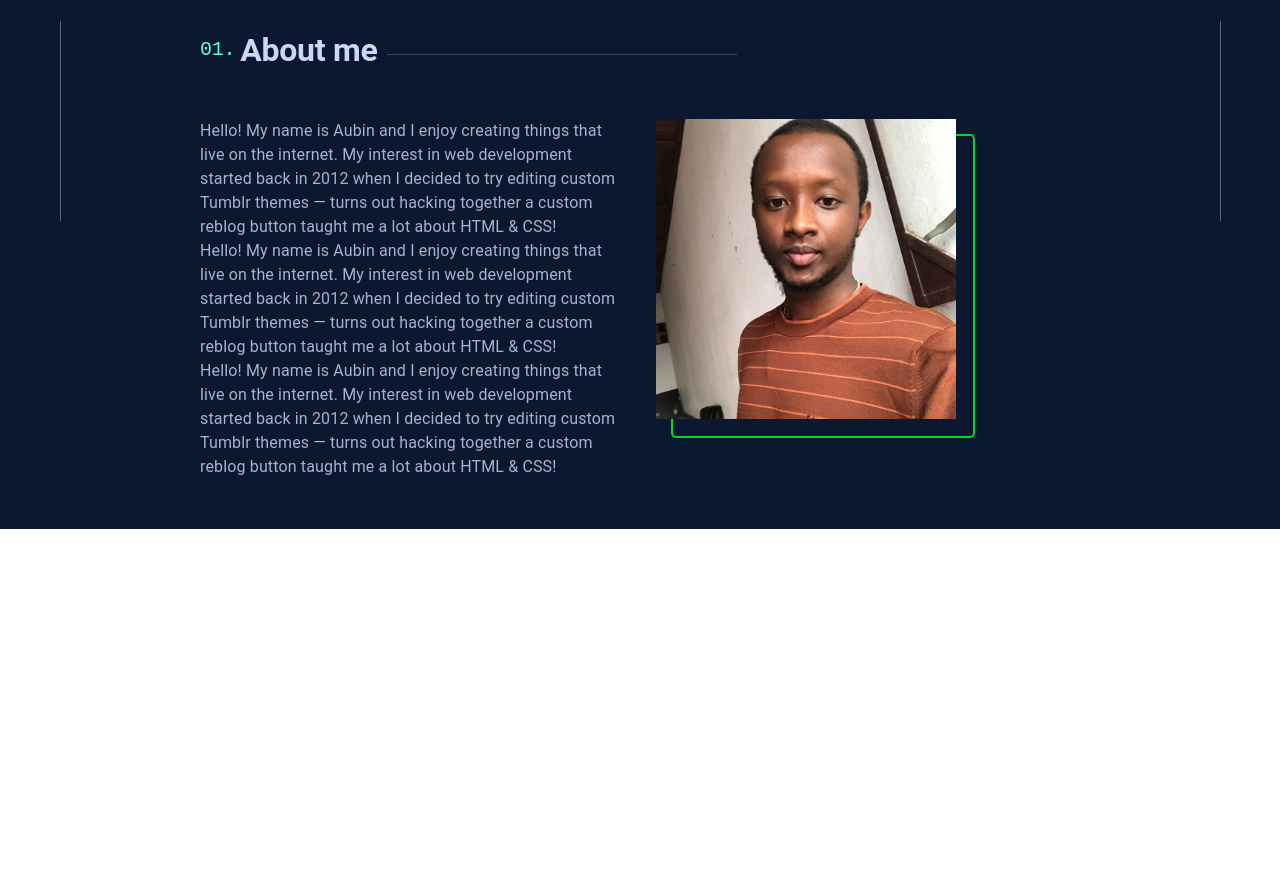
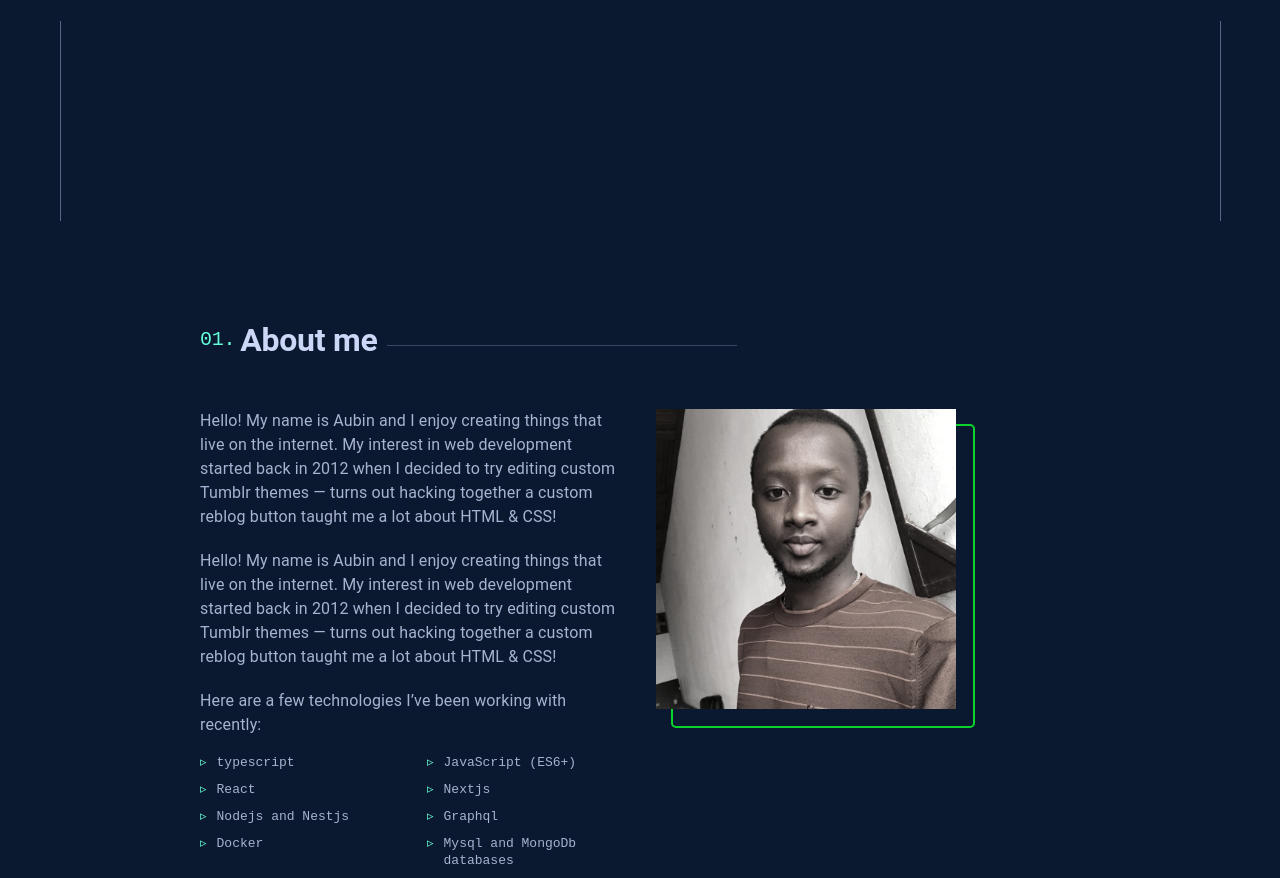
Before and after one commit to sopranoelfuego/aubinishimwe.com, a Next.js app: page / in a window 1280 px wide. Shown: the part 579-1457 px from the top of the page. Before the commit the page ends 1108 px from the top, so only its background shows below. Built offline with nearby package versions, Linux system fonts and the light colour scheme.

Commit message:
about me at 90%

```diff
--- a/src/components/AboutMe.tsx
+++ b/src/components/AboutMe.tsx
@@ -1,39 +1,28 @@
-import { Box, Grid,  styled,  Typography,  useTheme } from '@mui/material'
+import { Box, Grid,  List,  ListItem,  styled,  Typography,  useTheme } from '@mui/material'
 import ComponentTitle from '@utils/ComponentTitle'
 import Image from 'next/image'
 import React from 'react'
 
 function AboutMe() {
 
-    const ImageContainer=styled('div')(({ theme})=>({
-        position:"relative",
-        display:"block",
-        "&::before":{
-            content:'"hello friday"',
-            display:"inline-block",
-            width:"300px",
-            height:"300px",
-            transform:"translate(15px,15px)",
-            border:"2px solid #0ad42b",
-            transition:"transform 300ms ease-in",
-            borderRadius:"5px",
-            position: "absolute",
+  const techList=[
+    {key:"1",name:"typescript"},
+    {key:"2",name:"JavaScript (ES6+)"},
+    {key:"3",name:"React"},
+    {key:"4",name:"Nextjs"},
+    {key:"5",name:"Nodejs and Nestjs "},
+    {key:"6",name:"Graphql "},
+    {key:"7",name:"Docker"},
+    {key:"8",name:"Mysql and MongoDb databases"},
+  ]
 
-        },
-        "&:hover:before":{
-            transform:"translate(10px,10px)",
-            cursor:"pointer"
-        },
-        "& > img":{
-          filter:"grayscale(80%)"
-        }
-    }))
+
   return (
-    <Box sx={{padding:" 50px 150px"}}>
+    <Box sx={{padding:" 0 150px"}} id="aboutMe">
         <ComponentTitle number="01." nameTitle="About me"/>
     <Box sx={{width:"100%",marginTop:"50px"}}>
      <Grid container spacing={4}>
-     <Grid item xs={12} md={6}>
+     <Grid item xs={12} md={6} sx={{display:"flex",flexDirection:"column",gap:"20px"}}>
         <Typography>
         Hello! My name is Aubin and I enjoy creating things that live on the internet. My interest in web development started back in 2012 when I decided to try editing custom Tumblr themes —
       turns out hacking together a custom reblog button taught me a lot about HTML & CSS!
@@ -42,11 +31,20 @@ function AboutMe() {
         Hello! My name is Aubin and I enjoy creating things that live on the internet. My interest in web development started back in 2012 when I decided to try editing custom Tumblr themes —
       turns out hacking together a custom reblog button taught me a lot about HTML & CSS!
         </Typography>
+      <Box>
 
         <Typography>
-        Hello! My name is Aubin and I enjoy creating things that live on the internet. My interest in web development started back in 2012 when I decided to try editing custom Tumblr themes —
-      turns out hacking together a custom reblog button taught me a lot about HTML & CSS!
+        Here are a few technologies I’ve been working with recently:
         </Typography>
+        <List>
+        <ul style={{display:"grid",gridTemplateColumns:"1fr 1fr",fontSize:"13px",marginTop:"10px",columnGap:"30px",rowGap:"10px"}}>
+        {techList?.map((value,key)=>(<SingleListItem key={key} >
+          {value?.name}
+        </SingleListItem>))}
+        </ul>
+        </List>
+
+      </Box>
 
      </Grid>
      <Grid item xs={12} md={6} position="relative" >
@@ -59,5 +57,40 @@ function AboutMe() {
     </Box>
   )
 }
+const SingleListItem=styled('li')(({ theme})=>({
+  display: 'flex',
+  alignItems:"flex-start",
+  "&::before":{
+    content:'"▹"',
+    display:"inline-flex",
+    marginRight:"10px",
+    color:`${theme?.palette?.primary?.contrastText}`
+  }
+}))
+const ImageContainer=styled('div')(({ theme})=>({
+  position:"relative",
+  display:"block",
+  "&::before":{
+      content:'"hello friday"',
+      display:"inline-block",
+      width:"300px",
+      height:"300px",
+      transform:"translate(15px,15px)",
+      border:"2px solid #0ad42b",
+      transition:"transform 300ms ease-in",
+      borderRadius:"5px",
+      position: "absolute",
 
+  },
+  "&:hover  img":{
+    filter: "none"
+  },
+  "&:hover:before":{
+      transform:"translate(10px,10px)",
+      cursor:"pointer"
+  },
+  "& > img":{
+    filter:"grayscale(80%)"
+  }
+}))
 export default AboutMe
--- a/src/components/Header.tsx
+++ b/src/components/Header.tsx
@@ -14,7 +14,7 @@ export function Header() {
 
   const  colorMode = useContext(ColorModeContext)
  const navLists = [
-  { number: '01',href:"/about", name: 'About',delay:"0ms" },
+  { number: '01',href:"#aboutMe", name: 'About',delay:"0ms" },
   { number: '02',href:"/projects", name: 'projects',delay:"200ms" },
   { number: '03',href:"/work", name: 'Work',delay:"400ms" },
   { number: '04',href:"/contact", name: 'Contact',delay:"600ms" },
@@ -39,7 +39,7 @@ export function Header() {
 
 
   <CustomHeaderContainer>
-   <Link as="a" href="#">
+   <Link as="a" href="#/">
     <h1>A</h1>
    </Link>
 
--- a/src/components/Hero.tsx
+++ b/src/components/Hero.tsx
@@ -7,7 +7,7 @@ export function Hero() {
   const theme=useTheme()
   return (
 
-    <Box sx={{height:"auto",justifyContent:"flex-start", alignItems:"flex-start", marginBottom:"100px", display:"flex",gap:"10px",flexDirection:"column",width:"inherit",padding:"0 50px 0 150px"}}>
+    <Box id="/" sx={{height:"100vh",justifyContent:"flex-start", alignItems:"flex-start", display:"flex",gap:"10px",flexDirection:"column",width:"inherit",padding:"0 50px 0 150px"}}>
       <Typography  fontSize="15px" display="flex" fontWeight="100px"  textTransform="capitalize"   color={`${theme?.palette?.primary?.contrastText}`}>
        Hi, My name is
       </Typography>
--- a/src/styles/globals.css
+++ b/src/styles/globals.css
@@ -28,6 +28,10 @@ body {
   font-family: var(--font-sans);
   font-size: var(--fz-xl);
   line-height: 1.3;
+}
+img{
+  filter: grayscale(80%);
+  transition:all 300ms ease-in
 }
 
 :root {
--- a/src/utils/styles.ts
+++ b/src/utils/styles.ts
@@ -9,13 +9,3 @@ export const LinkAnchor = styled('a')(({ theme }) => ({
   cursor: 'pointer',
  },
 }))
-
-export const AfterLine = ({ width, height }) => {
- const Line = styled('div')(({ theme }) => ({
-  width: width,
-  height: height,
-  display: 'block',
-  backgroundColor: `${theme?.palette.text?.secondary}`,
- }))
- return Line
-}
```
